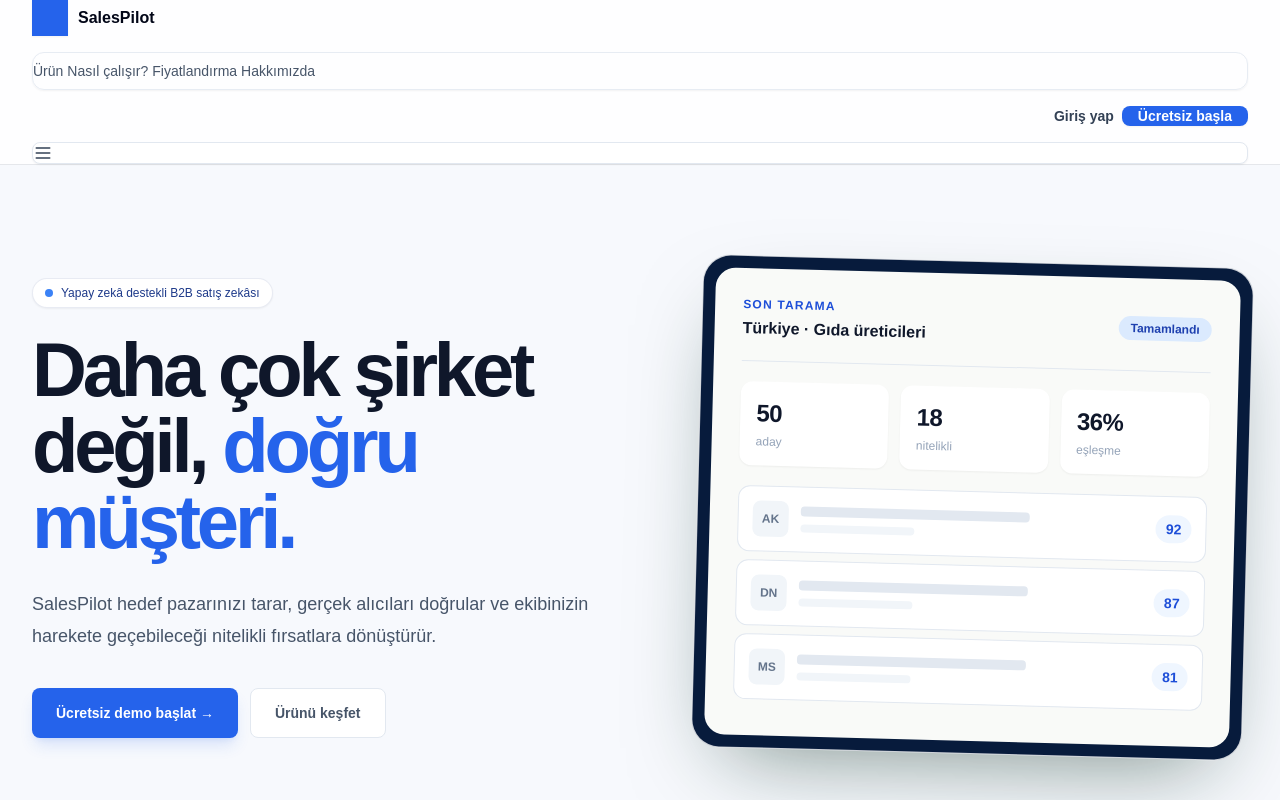
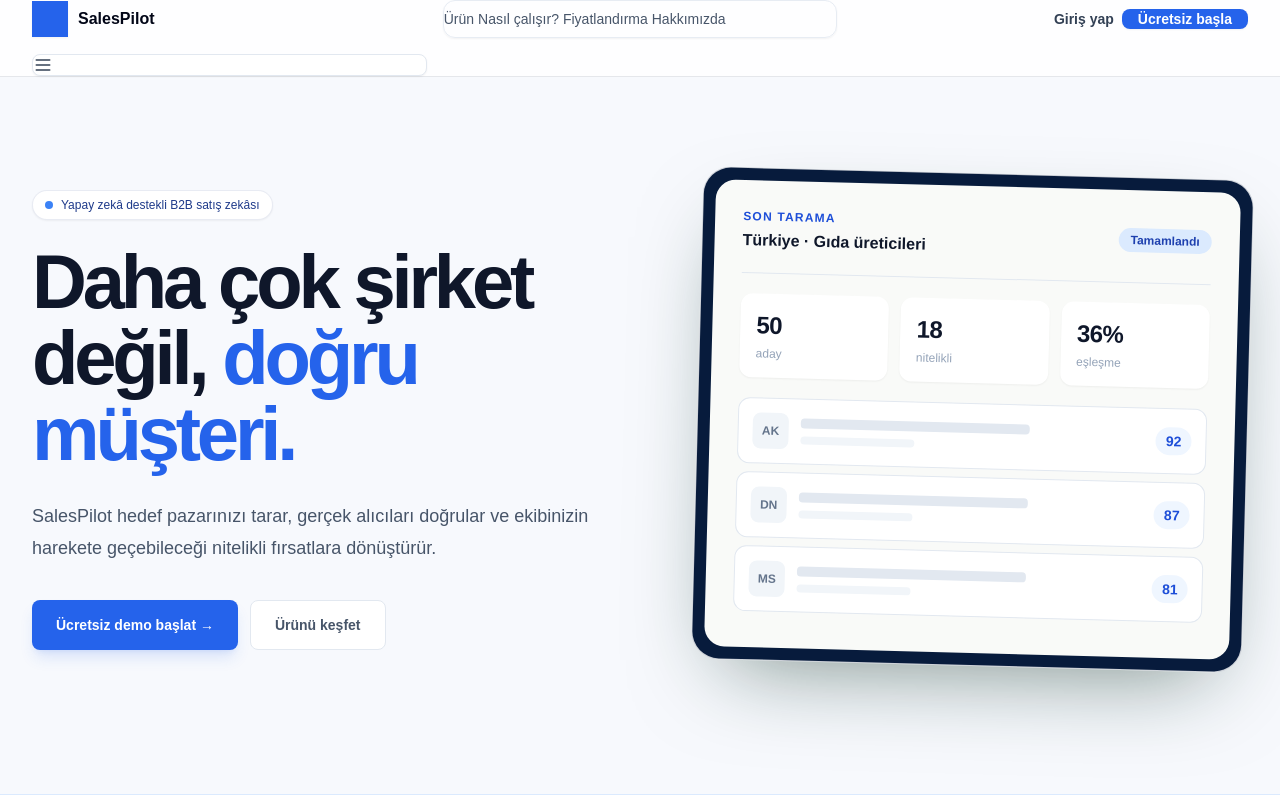
Before and after one commit to kerimelmalii/salespilot, a Next.js app: page / in a window 1280 px wide. Shown: the top 800 px of the page. Built offline with nearby package versions, Linux system fonts and the light colour scheme.

Commit message:
Fix header grid alignment

```diff
--- a/components/marketing-header.tsx
+++ b/components/marketing-header.tsx
@@ -16,8 +16,8 @@
 
   return (
     <header className="sticky top-0 z-50 border-b border-slate-200/70 bg-white/90 backdrop-blur-xl">
-      <div className="mx-auto grid h-[72px] max-w-7xl grid-cols-[1fr_auto] items-center gap-4 px-5 lg:grid-cols-[1fr_auto_1fr] lg:px-8">
-        <Link href="/" className="flex w-fit items-center gap-2.5 text-[17px] font-semibold tracking-[-0.02em] text-slate-950">
+      <div className="mx-auto grid h-[72px] max-w-7xl grid-cols-2 items-center gap-4 px-5 lg:grid-cols-3 lg:px-8">
+        <Link href="/" className="flex w-fit items-center gap-2.5 justify-self-start text-[17px] font-semibold tracking-[-0.02em] text-slate-950">
           <span className="flex h-9 w-9 items-end justify-center gap-[3px] rounded-[10px] bg-blue-600 px-2 py-1.5 shadow-sm shadow-blue-600/25">
             <i className="h-2 w-1 rounded-[2px] bg-white/75" />
             <i className="h-3.5 w-1 rounded-[2px] bg-white/90" />
@@ -26,7 +26,7 @@
           SalesPilot
         </Link>
 
-        <nav aria-label="Ana menü" className="hidden items-center gap-1 rounded-xl border border-slate-200/80 bg-slate-50/80 p-1 text-sm font-medium text-slate-600 shadow-sm lg:flex">
+        <nav aria-label="Ana menü" className="hidden items-center gap-1 justify-self-center whitespace-nowrap rounded-xl border border-slate-200/80 bg-slate-50/80 p-1 text-sm font-medium text-slate-600 shadow-sm lg:flex">
           {links.map((link) => (
             <Link key={link.href} href={link.href} className="rounded-lg px-3.5 py-2 transition-colors hover:bg-white hover:text-blue-700 hover:shadow-sm">
               {link.label}
```
